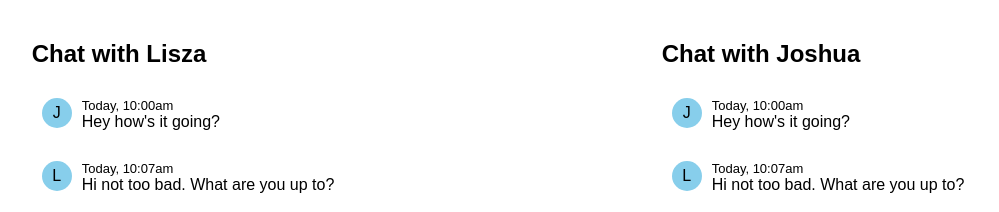
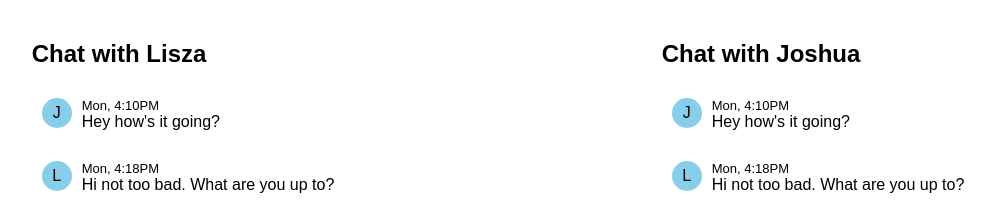
Before and after one commit to lisza/littlechat, a React (Create React App) app: page / in a window 1280 px wide. Shown: the top 212 px of the page, without its empty margins (137-1136 px from the left). Built offline with nearby package versions, Linux system fonts and the light colour scheme.

Commit message:
Add moment library to display date strings

```diff
--- a/package.json
+++ b/package.json
@@ -3,6 +3,7 @@
   "version": "0.1.0",
   "private": true,
   "dependencies": {
+    "moment": "^2.21.0",
     "react": "^16.2.0",
     "react-dom": "^16.2.0",
     "react-scripts": "1.1.1"
--- a/src/components/Chat.js
+++ b/src/components/Chat.js
@@ -2,19 +2,20 @@ import React, { Component } from 'react';
 import './Chat.css';
 import MessageList from './MessageList';
 import NewMessage from './NewMessage';
+import Moment from 'moment';
 
 class Chat extends Component {
   state = {
     messageList: [
-      { author: "Josh", date: "Today, 10:00am", text: "Hey how's it going?" },
-      { author: "Lisza", date: "Today, 10:07am", text: "Hi not too bad. What are you up to?" },
+      { author: "Josh", date: "Mon Mar 05 2018 08:10:57 GMT-0800 (PST)", text: "Hey how's it going?" },
+      { author: "Lisza", date: "Mon Mar 05 2018 08:18:57 GMT-0800 (PST)", text: "Hi not too bad. What are you up to?" },
     ],
     newMessage: {}
   }
 
   handleSubmit = () => {
     const author = this.props.user;
-    const date = new Date().toString();
+    const date = Moment();
     const newMessage = Object.assign({}, this.state.newMessage, {author: author, date: date});
 
     const newMessageList = [...this.state.messageList];
--- a/src/components/Message.js
+++ b/src/components/Message.js
@@ -1,5 +1,6 @@
 import React from 'react';
 import './Message.css';
+import Moment from 'moment';
 
 const message = (props) => {
   // Styles live in Message.css
@@ -7,7 +8,7 @@ const message = (props) => {
   return (
     <div className="Message">
       <div className="Message-author">{props.author[0]}</div>
-      <div className="Message-date">{props.date}</div>
+      <div className="Message-date">{Moment(props.date).format('ddd, h:mmA')}</div>
       <p className="Message-text">{props.text}</p>
     </div>
   );
```
Also changed, not shown: 1 other file (tests, documents, lock files or other folders).
